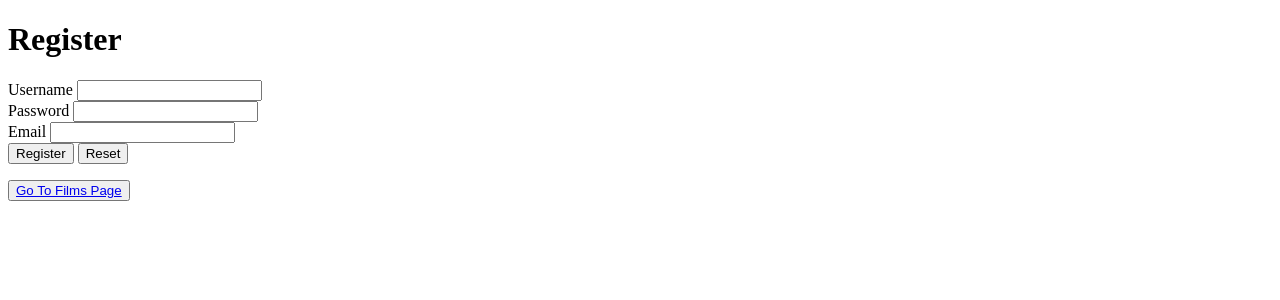
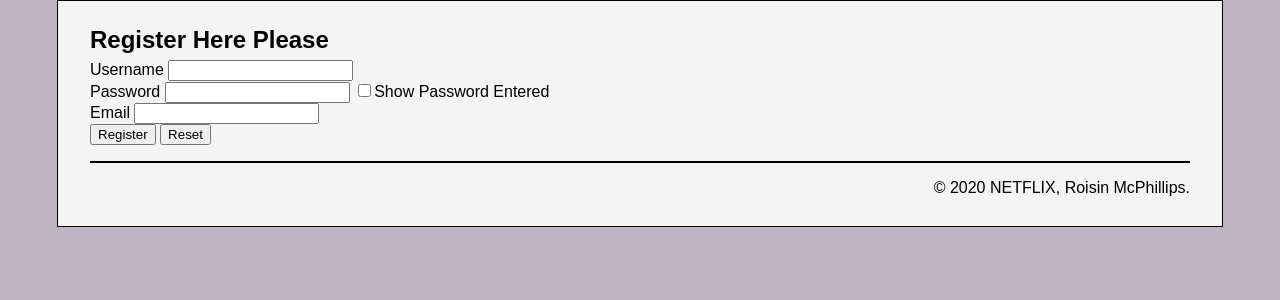
Before and after one commit to D00219161/PHP-CRUD-SYSTEM, a PHP site: page /register.php in a window 1280 px wide. Shown: the top 300 px of the page. Run offline with PHP 8.4, Linux system fonts and the light colour scheme; style sheets or scripts are compiled from the project's sources.

Commit message:
updated scss

```diff
--- a/display_users.php
+++ b/display_users.php
@@ -17,7 +17,7 @@
 $statement1->execute();
 $user = $statement1->fetch();
 $statement1->closeCursor();
-$user_name = $user['userName'];
+$user_name = $user['username'];
 // Get all users
 $queryAllUsers = 'SELECT * FROM users
 ORDER BY id';
@@ -47,12 +47,12 @@
 <h1>Users Displayed</h1>
 <section>
 <!-- display a table of users from the database -->
-<h2><?php echo $user_name; ?></h2>
+<h2>Users</h2>
 <table>
 <tr>
 <th>Name</th>
 <th>Password</th>
-<th>Emails</th>
+<th>Email</th>
 </tr>
 <?php foreach ($users as $user) : ?>
 <tr>
--- a/manage_films.php
+++ b/manage_films.php
@@ -17,8 +17,9 @@
 /**
  * Print out something that only logged in users can see.
  */
-
-echo 'Congratulations! You are logged in!';
+else{
+echo '<script type="text/javascript">alert("Congratulations! You are logged in!");</script>';
+}
 
 // Connect to the database
 require_once('database.php');
--- a/register.php
+++ b/register.php
@@ -74,7 +74,7 @@
     if($result){
         //What you do here is up to you!
         echo 'Thank you for registering with our website.';
-        header('Location: login.php');
+        header('Location: login.php'); /* Redirect browser to Login Page */
     }
 
 }
@@ -82,12 +82,14 @@
 ?>
 <!DOCTYPE html>
 <html>
+<link href="https://fonts.googleapis.com/css?family=Lato&display=swap" rel="stylesheet">
     <head>
         <meta charset="UTF-8">
-        <title>Register</title>
+        <title>Register Here Please</title>
+        <link rel="stylesheet" type="text/css" href="./SASS/main.css">
     </head>
     <body>
-        <h1>Register</h1>
+        <h1>Register Here Please</h1>
         <form action="register.php" method="post">
 
             <label for="username">Username</label>
@@ -96,16 +98,31 @@
             <br>
 
             <label for="password">Password</label>
-            <input type="text" id="password" name="password" title="Must be text(Upper & Lower) and numbers" required>
+            <input type="password" id="password" name="password" title="Must be text(Upper & Lower) and numbers" required>
+            <!-- An element to toggle between password visibility -->
+            <input type="checkbox" onclick="myFunction()">Show Password Entered
             <br>
 
             <label for="email">Email</label>
             <input type="text" id="email" name="email" title="Must be text" required>
             <br>
+
             <input type="submit" name="register" value="Register"></button>
             <input type="reset">
             <br>
         </form>
-        <p><button><a href="manage_films.php">Go To Films Page</a></button></p>
-    </body>
+        <script>
+function myFunction() {
+  var x = document.getElementById("password");
+  if (x.type === "password") {
+    x.type = "text";
+  } else {
+    x.type = "password";
+  }
+}
+</script>
+<footer>
+        <p>&copy; <?php echo date("Y"); ?> NETFLIX, Roisin McPhillips.</p>
+    </footer>
+</body>
 </html>
--- a/sql-usersdb.txt
+++ b/sql-usersdb.txt
@@ -7,7 +7,6 @@
   `username` varchar(25) COLLATE utf8_unicode_ci NOT NULL,
   `password` varchar(60) COLLATE utf8_unicode_ci NOT NULL,
   `email` varchar(255) COLLATE utf8_unicode_ci NOT NULL
-
 ) ENGINE=InnoDB DEFAULT CHARSET=utf8 COLLATE=utf8_unicode_ci;
 
 --
--- a/user_list.php
+++ b/user_list.php
@@ -31,11 +31,11 @@
         <!-- Retrieve data as an associative array and output as a foreach loop  -->
         <?php foreach ($users as $user) : ?>
         <tr>
-            <td><?php echo $user['userName']; ?></td>
+            <td><?php echo $user['username']; ?></td>
         </tr>
         <?php endforeach; ?>
     </table>
-    <p><button><a href="display_users.php">Shows</a></button></p>
+    <p><button><a href="display_users.php">Users</a></button></p>
     </main>
     <footer>
         <p>&copy; <?php echo date("Y"); ?> NETFLIX, Roisin McPhillips.</p>
```
Also changed, not shown: login.php (+30 -7 lines), sass/partials/_body.scss (line endings or trailing spaces), sass/partials/_forms.scss (line endings or trailing spaces).
